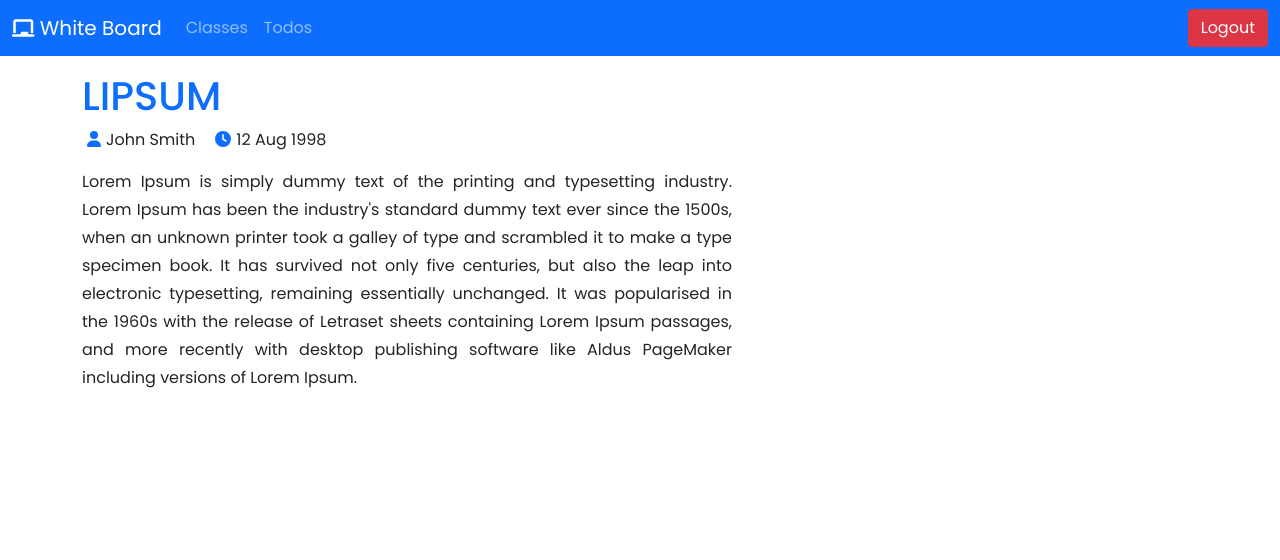
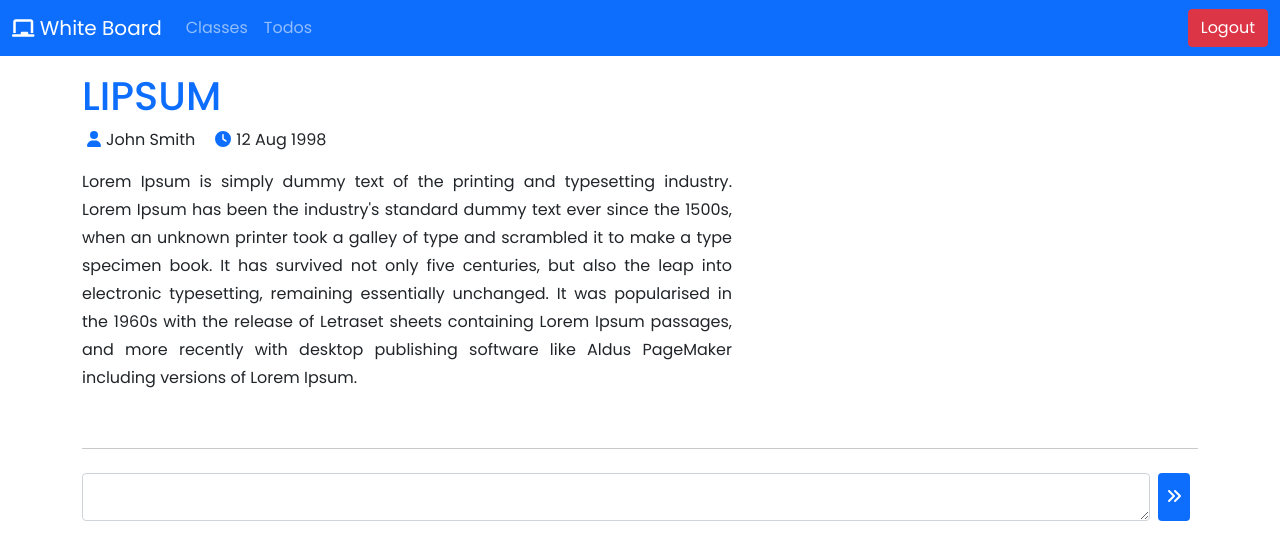
Before and after one commit to thtauhid/100-class, a React (Create React App) app: page /post in a window 1280 px wide. Shown: the top 560 px of the page. Built offline with nearby package versions, Linux system fonts and the light colour scheme; no server answers.

Commit message:
Added commentbox

```diff
--- /dev/null
+++ b/src/comps/CommentBox.js
@@ -0,0 +1,18 @@
+import React from 'react'
+import { FontAwesomeIcon } from "@fortawesome/react-fontawesome";
+import { faAnglesRight } from '@fortawesome/free-solid-svg-icons'
+
+function CommentBox() {
+  return (
+    <>
+        <div className='commentbox-container d-flex'>
+            <textarea className='form-control'></textarea>
+            <button>
+                <FontAwesomeIcon icon={faAnglesRight} />
+            </button>
+        </div>
+    </>
+  )
+}
+
+export default CommentBox
--- a/src/routes/Post.js
+++ b/src/routes/Post.js
@@ -1,12 +1,14 @@
 import Nav from '../Nav'
 import Comments from '../comps/Comments'
 import post from '../config/post'
-
 import { FontAwesomeIcon } from "@fortawesome/react-fontawesome";
 import { faUser, faClock } from '@fortawesome/free-solid-svg-icons'
+import CommentBox from '../comps/CommentBox';
+
 
 
 function Post() {
+
   return (
     <>
         <Nav />
@@ -27,6 +29,11 @@ function Post() {
             <p className='post-description text-justify'>{post.description}</p>
 
             <Comments data={post.comments} />
+
+            <br />
+            <hr />
+
+            <CommentBox />
         </div>
     </>
   )
--- a/src/style/main.css
+++ b/src/style/main.css
@@ -94,6 +94,10 @@ a:hover {
   margin: 0;
 }
 
+.post-list-container .post:hover {
+  border-color: #0d6efd;
+}
+
 .banner-container {
   display: -webkit-box;
   display: -ms-flexbox;
@@ -135,4 +139,25 @@ a:hover {
   max-width: 650px;
   line-height: 1.75rem;
 }
+
+.commentbox-container textarea {
+  padding: .5rem;
+  margin: .5rem 0;
+  height: 3rem;
+}
+
+.commentbox-container textarea:focus {
+  outline: none;
+  border: 1px solid #0d6efd;
+}
+
+.commentbox-container button {
+  outline: none;
+  border: 0;
+  padding: .5rem;
+  margin: .5rem;
+  border-radius: .25rem;
+  color: #fff;
+  background: #0d6efd;
+}
 /*# sourceMappingURL=main.css.map */
--- a/src/style/main.scss
+++ b/src/style/main.scss
@@ -19,11 +19,9 @@ a:hover {
     cursor: pointer;
 }
 
-.navbar {
-    .brand-icon {
-        // font-size: 12
-    }
-}
+// .navbar {
+//     .brand-icon {}
+// }
 
 .classes-container {
     .class-card {
@@ -43,7 +41,7 @@ a:hover {
             .class-title {
                 color: $brand-color;
             }
-            .class-teacher {}
+            // .class-teacher {}
         }
         .card-body {
             padding: 1rem 0;
@@ -54,9 +52,7 @@ a:hover {
 .list-container {
     list-style: none;
     padding-left: 0;
-    .list-item {
-
-    }
+    // .list-item {}
 }
 
 .upcoming-container {
@@ -75,7 +71,6 @@ a:hover {
 
     display: flex;
     flex-direction: column;
-
 
     .post {
 
@@ -104,6 +99,10 @@ a:hover {
                 padding: 0;
                 margin: 0;
             }
+        }
+
+        &:hover {
+            border-color: $brand-color;
         }
     }
 }
@@ -140,7 +139,7 @@ a:hover {
         .post-author {
             padding-right: 15px;
         }
-        .post-date {}
+        // .post-date {}
     }
 
     .post-description {
@@ -151,3 +150,26 @@ a:hover {
         line-height: 1.75rem;
     }
 }
+
+.commentbox-container {
+    textarea {
+        padding: .5rem;
+        margin: .5rem 0;
+        height: 3rem;
+
+        &:focus {
+            outline: none;
+            border: 1px solid $brand-color;
+        }
+    }
+
+    button {
+        outline: none;
+        border: 0;
+        padding: .5rem;
+        margin: .5rem;
+        border-radius: .25rem;
+        color: #fff;
+        background: $brand-color;
+    }
+}
```
Also changed, not shown: 1 other file (tests, documents, lock files or other folders).
